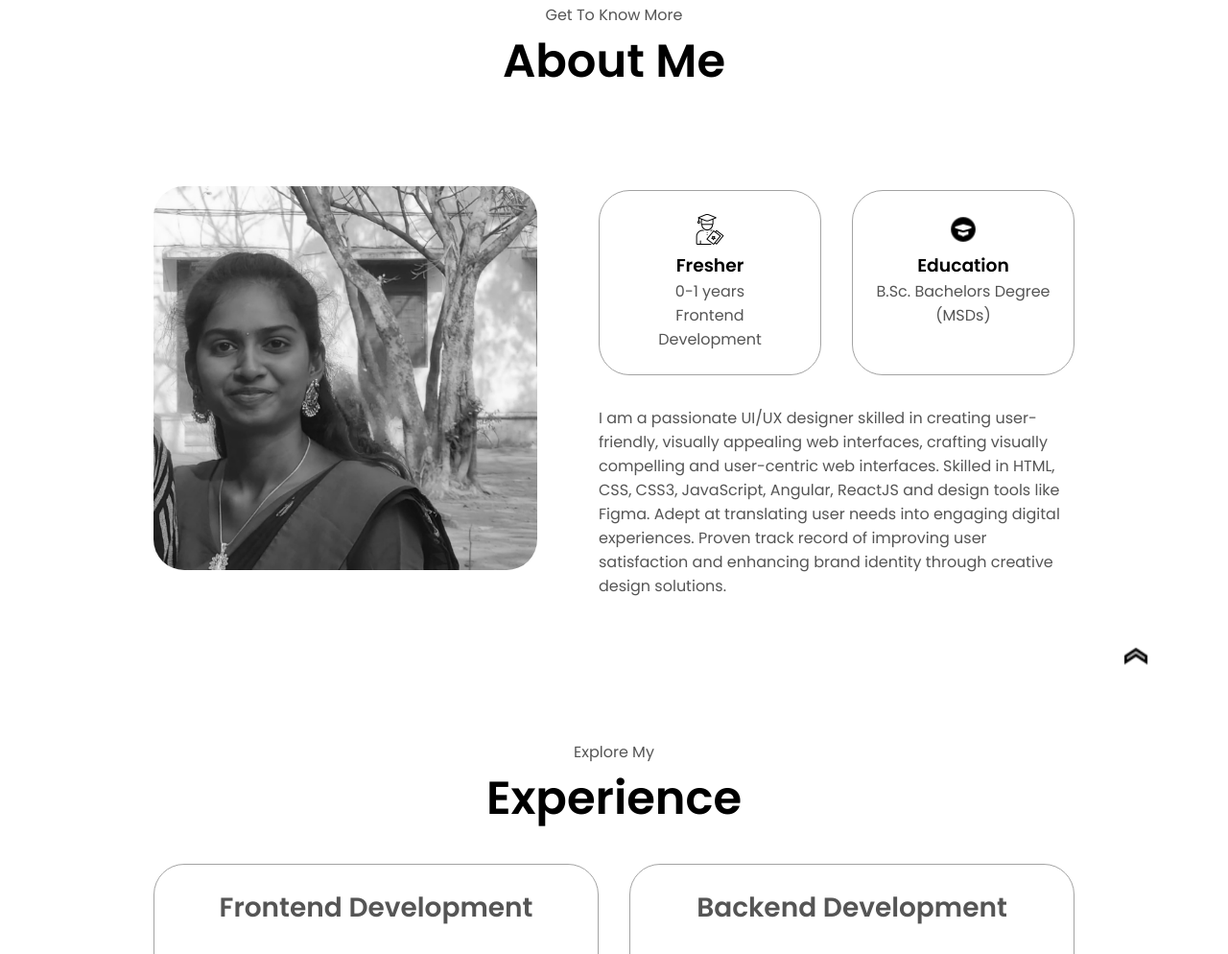
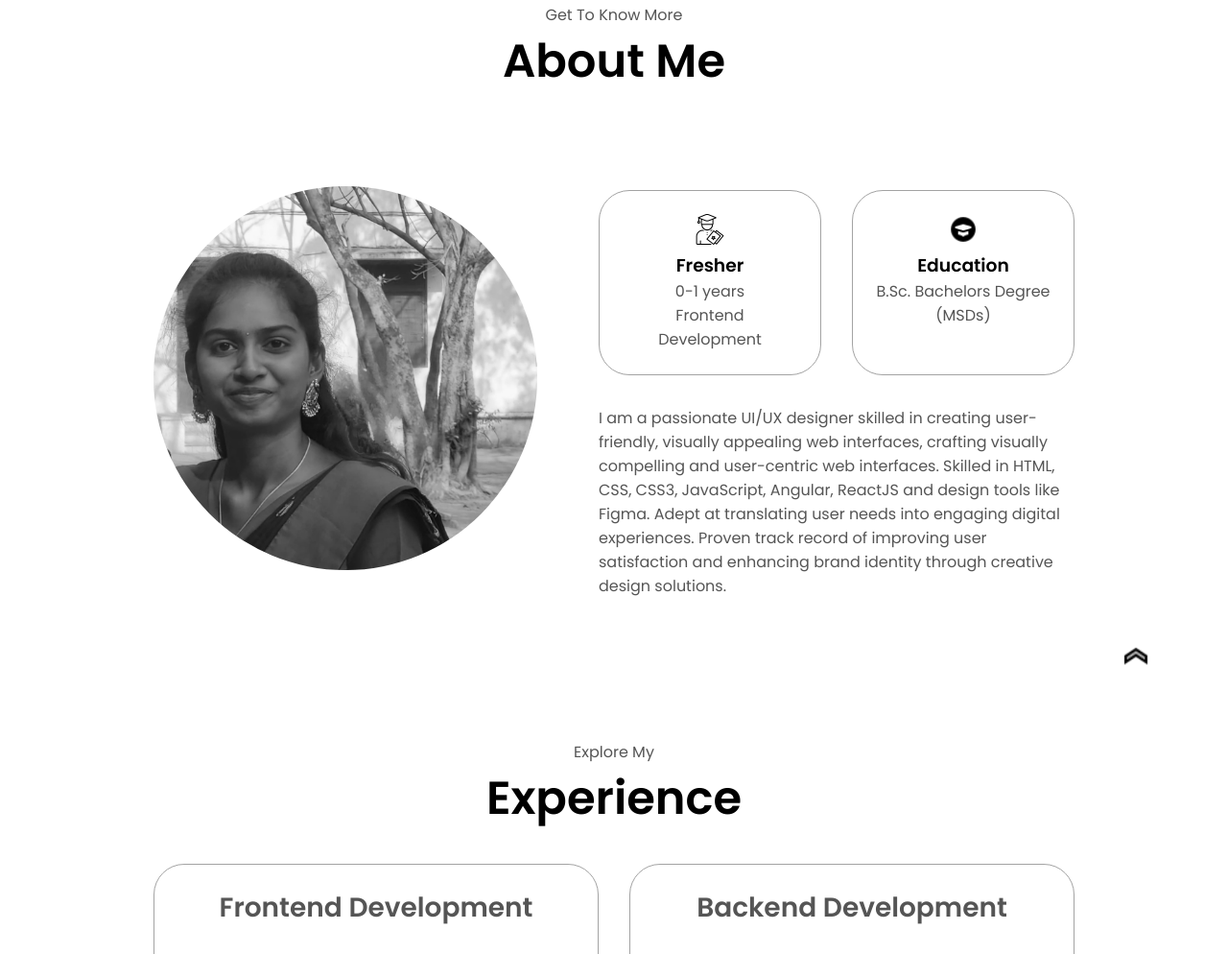
Before and after one commit to Aduganirachana/PORTFOLIO-AR, a plain HTML site: page index.html in a window 1280 px wide. Shown: the part 925-1919 px from the top of the page at 96% size. Drawn offline with Linux system fonts and the light colour scheme.

Commit message:
first commit

```diff
--- a/style.css
+++ b/style.css
@@ -284,7 +284,7 @@ section {
 }
 
 .about-pic {
-  border-radius: 2rem;
+  border-radius: 50%;
 }
 
 .arrow {
```
Also changed, not shown: index.html (+1 -0 lines).
